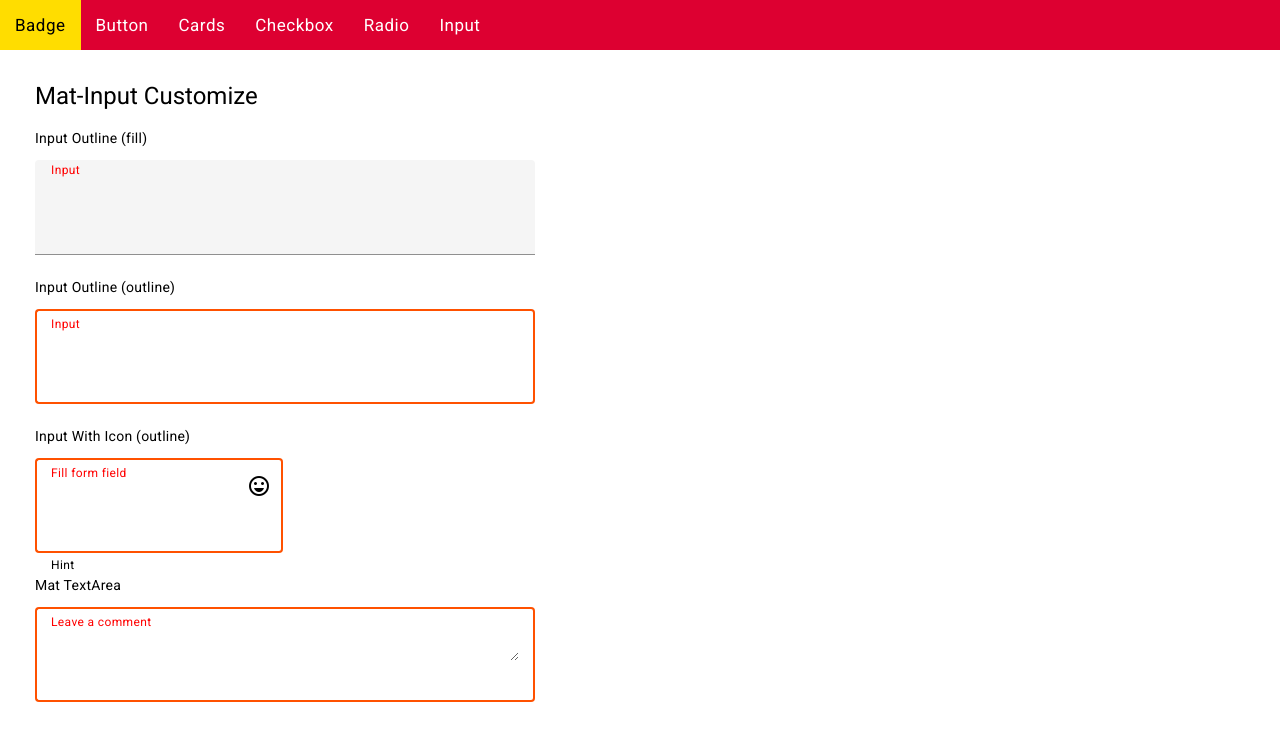
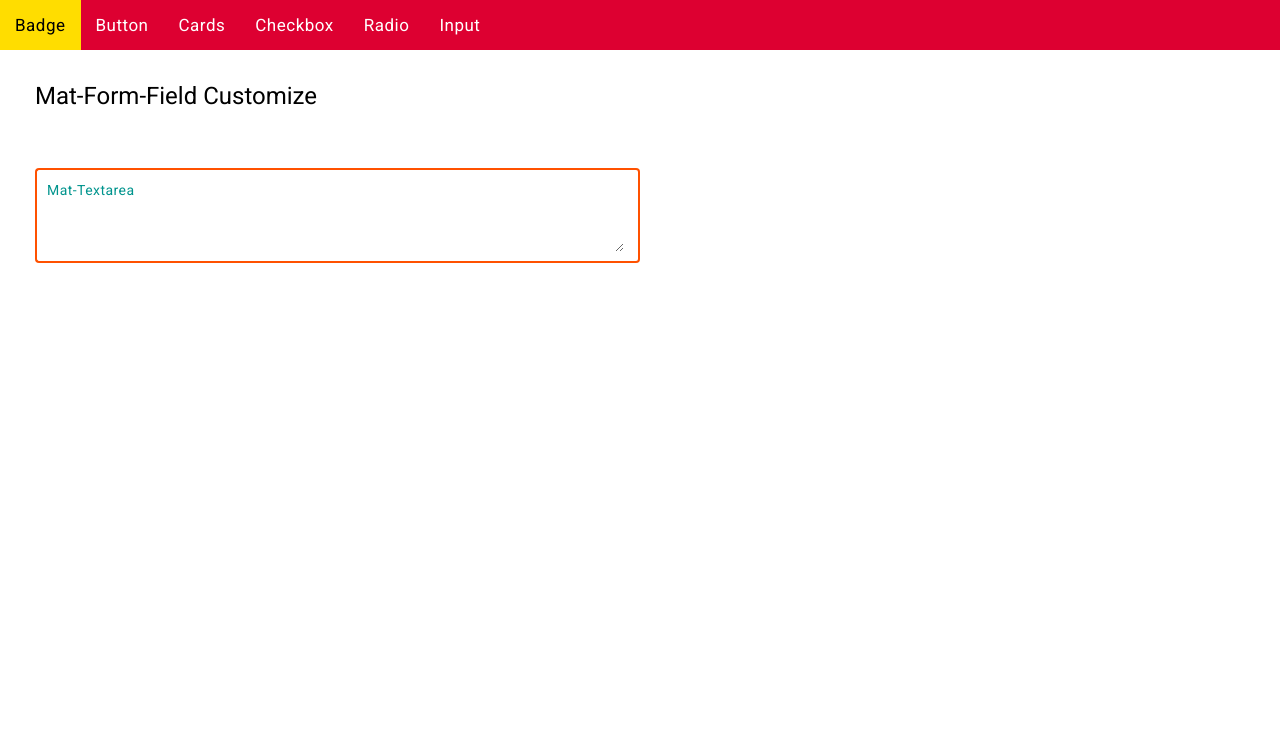
Before and after one commit to Haresh-thumar/Angular-Material-v15-Customize, an Angular app: page /input in a window 1280 px wide. Shown: the top 740 px of the page. Built offline with nearby package versions, Linux system fonts and the light colour scheme.

Commit message:
input customize complete

```diff
--- a/src/app/app.module.ts
+++ b/src/app/app.module.ts
@@ -17,9 +17,9 @@ import { CheckboxComponent } from './checkbox/checkbox.component';
 import { MatCheckboxModule } from '@angular/material/checkbox';
 import { RadioComponent } from './radio/radio.component';
 import { MatRadioModule } from '@angular/material/radio';
-import { InputComponent } from './input/input.component';
 import { MatFormFieldModule } from '@angular/material/form-field';
 import { MatInputModule } from '@angular/material/input';
+import { InputComponent } from './input/input.component';
 
 
 @NgModule({
@@ -30,7 +30,7 @@ import { MatInputModule } from '@angular/material/input';
     CardsComponent,
     CheckboxComponent,
     RadioComponent,
-    InputComponent
+    InputComponent,
   ],
   imports: [
     BrowserModule,
--- a/src/app/input/input.component.html
+++ b/src/app/input/input.component.html
@@ -1,31 +1,34 @@
-<h1>Mat-Input Customize</h1>
+<h1>Mat-Form-Field Customize</h1>
 
 
-<!---------- Input Customize ----------->
-<form class="example-form">
-  <p>Input Outline (fill)</p>
-  <mat-form-field class="example-full-width" appearance="fill">
-    <mat-label>Input</mat-label>
-    <input matInput placeholder="Enter User Name...">
-  </mat-form-field>
+<br><br>
 
-  <p>Input Outline (outline)</p>
-  <mat-form-field class="example-full-width" appearance="outline">
-    <mat-label>Input</mat-label>
-    <input matInput placeholder="Enter Email Name...">
-  </mat-form-field>
+<!-- <p>Mat-Form-Field Input Customize (Outline)</p>
+<mat-form-field appearance="outline" class="example-full-width">
+  <mat-label>Input</mat-label>
+  <input matInput placeholder="Enter Your Name...">
+</mat-form-field> -->
 
-  <p>Input With Icon (outline)</p>
-  <mat-form-field appearance="outline">
-    <mat-label>Fill form field</mat-label>
-    <input matInput placeholder="Placeholder">
-    <mat-icon matSuffix>sentiment_very_satisfied</mat-icon>
-    <mat-hint>Hint</mat-hint>
-  </mat-form-field>
 
-  <p>Mat TextArea</p>
-  <mat-form-field class="example-full-width" appearance="outline">
-    <mat-label>Leave a comment</mat-label>
-    <textarea matInput placeholder="Ex. It makes me feel..."></textarea>
-  </mat-form-field>
-</form>
+
+<!-- <p>Mat-Form-Field Input Customize (fill)</p>
+<mat-form-field appearance="fill" class="example-full-width">
+  <mat-label>Input</mat-label>
+  <input matInput placeholder="Enter Your Name...">
+</mat-form-field> -->
+
+
+
+<!-- <p>Mat-Input With Icon (Outline)</p>
+<mat-form-field appearance="outline">
+  <mat-label>Outline form field</mat-label>
+  <input matInput placeholder="Placeholder">
+  <mat-icon matSuffix>sentiment_very_satisfied</mat-icon>
+</mat-form-field> -->
+
+
+
+<mat-form-field class="example-full-width" appearance="outline">
+  <mat-label>Mat-Textarea</mat-label>
+  <textarea matInput placeholder="Write a Comment...."></textarea>
+</mat-form-field>
--- a/src/app/input/input.component.scss
+++ b/src/app/input/input.component.scss
@@ -1,19 +1,13 @@
-.example-form {
-  min-width: 150px;
-  max-width: 500px;
-  width: 100%;
-}
-
 .example-full-width {
-  width: 100%;
+  width: 50%;
 }
 
 
-/*-------------------------------------------------------------------------------------------------------------------------
-                                                For appearance (outline)
--------------------------------------------------------------------------------------------------------------------------*/
+/*--------------------------------------------------------------------------------------------
+                                  For Appearance (Outline)
+--------------------------------------------------------------------------------------------*/
 
-// // change mat-input lable color & background & font-size on focus
+// // Change Mat-Input Color & Background & Font-Size On Focus
 // ::ng-deep .mdc-text-field--focused:not(.mdc-text-field--disabled) .mdc-floating-label {
 //   color: orangered; // lable color
 //   background-color: yellow; // lable background
@@ -21,33 +15,34 @@
 //   padding: 0 10px; // add padding in lable
 // }
 
-// // change Mat-Input floating Lable byDefault color
-// ::ng-deep .mdc-text-field:not(.mdc-text-field--disabled) .mdc-floating-label {
-//   color: red;
+// // Change Mat-Input Floating-Lable Byefault Color
+// ::ng-deep .mdc-text-field:not(.mdc-text-field-disabled) .mdc-floating-label {
+//   color: rgb(0, 148, 141);
 // }
 
 // // Change Lable Font Position
 // ::ng-deep .mat-mdc-text-field-wrapper .mat-mdc-form-field-flex .mat-mdc-floating-label {
-//   top: 10px !important;
+//   top: 13px !important;
+//   left: 0px;
 //   font-size: 12px;
 // }
 
-// // change lable color, background &b font size when focus after change lable position
+// // Change Kable Color, Background & Font-Size When Focus After Change Lable Position
 // ::ng-deep .mat-mdc-form-field .mdc-text-field--outlined .mdc-notched-outline--upgraded .mdc-floating-label--float-above {
 //   color: rgb(255, 255, 255);
 //   top: 28px !important;
 //   position: relative !important;
 //   font-weight: 300 !important;
 //   background-color: rgb(0, 182, 182);
-//   // --mat-mdc-form-field-floating-label-scale: 1.5; // change lable scale
+//   --mat-mdc-form-field-floating-label-scale: 0.8;
 // }
 
-// // change mat-input value color when Typing...
+// // Change Mat-Input Value Color
 // ::ng-deep .mdc-text-field:not(.mdc-text-field--disabled) .mdc-text-field__input {
 //   color: rgb(238, 0, 198); // change input inside font color
 // }
 
-// // change mat-input placeholder color
+// // Change Mat-Input Placeholder Color
 // ::ng-deep .mdc-text-field:not(.mdc-text-field--disabled) .mdc-text-field__input::placeholder {
 //   color: rgb(241, 117, 0); // change placeholder color
 //   font-size: 12px !important;
@@ -58,7 +53,9 @@
 //   caret-color: rgb(0, 182, 182);
 // }
 
-// // Change Input Border Color
+
+
+// // Change Mat-Input Border Color & Width
 // ::ng-deep .mdc-text-field--outlined:not(.mdc-text-field--disabled) .mdc-notched-outline__leading,
 // ::ng-deep .mdc-text-field--outlined:not(.mdc-text-field--disabled) .mdc-notched-outline__notch,
 // ::ng-deep .mdc-text-field--outlined:not(.mdc-text-field--disabled) .mdc-notched-outline__trailing {
@@ -66,27 +63,27 @@
 //   border-width: 2px;
 // }
 
-// // Hover to change outline color same as border color in mat-form-field
+// // Hover To Change Outline Color Same as Border Color in Mat-Input
 // ::ng-deep .mdc-text-field--outlined:not(.mdc-text-field--disabled):not(.mdc-text-field--focused):hover .mdc-notched-outline .mdc-notched-outline__leading,
 // ::ng-deep .mdc-text-field--outlined:not(.mdc-text-field--disabled):not(.mdc-text-field--focused):hover .mdc-notched-outline .mdc-notched-outline__notch,
 // ::ng-deep .mdc-text-field--outlined:not(.mdc-text-field--disabled):not(.mdc-text-field--focused):hover .mdc-notched-outline .mdc-notched-outline__trailing {
-//   border-color: rgb(255, 81, 0);
+//   border-color: rgb(0, 182, 182);
 // }
 
-// // Focus to change border color on mat-form-field
+// // Focus To Change Border Color in Mat-Input
 // ::ng-deep .mdc-text-field--outlined:not(.mdc-text-field--disabled).mdc-text-field--focused .mdc-notched-outline__leading,
 // ::ng-deep .mdc-text-field--outlined:not(.mdc-text-field--disabled).mdc-text-field--focused .mdc-notched-outline__notch,
 // ::ng-deep .mdc-text-field--outlined:not(.mdc-text-field--disabled).mdc-text-field--focused .mdc-notched-outline__trailing {
-//   border-color: rgb(0, 182, 182);
+//   border-color: green;
 //   border-width: 2px;
 // }
 
-// // change mat-form-field height
+// // Change Mat-Form-Field Input Height
 // ::ng-deep .mat-mdc-text-field-wrapper {
 //   height: 35px !important;
 // }
 
-// // change mat-form-field inside input with text position
+// // Change Mat-Form-Field Inside Input With text Position
 // ::ng-deep .mat-mdc-input-element {
 //   top: -10px !important;
 //   position: relative !important;
@@ -95,36 +92,35 @@
 
 
 
-/*-------------------------------------------------------------------------------------------------------------------------
-                                                For appearance (fill)
--------------------------------------------------------------------------------------------------------------------------*/
-
-// // change mat-input lable color & background & font-size on focus
+/*--------------------------------------------------------------------------------------------
+                                  For Appearance (Fill)
+--------------------------------------------------------------------------------------------*/
+// Change Mat-Input Color & Background & Font-Size On Focus
 // ::ng-deep .mdc-text-field--focused:not(.mdc-text-field--disabled) .mdc-floating-label {
 //   color: orangered; // lable color
 //   background-color: yellow; // lable background
 //   font-size: 14px !important; // lable font-size
 //   padding: 0 10px; // add padding in lable
-//   z-index: 99;
 // }
 
-// // change Mat-Input floating Lable byDefault color
-// ::ng-deep .mdc-text-field:not(.mdc-text-field--disabled) .mdc-floating-label {
-//   color: red;
+// Change Mat-Input Floating-Lable Byefault Color
+// ::ng-deep .mdc-text-field:not(.mdc-text-field-disabled) .mdc-floating-label {
+//   color: rgb(0, 148, 141);
 // }
 
-// // Change Lable Font Position
+// Change Lable Font Position
 // ::ng-deep .mat-mdc-text-field-wrapper .mat-mdc-form-field-flex .mat-mdc-floating-label {
-//   top: 20px !important;
+//   top: 22px !important;
+//   left: 0px;
 //   font-size: 12px;
 // }
 
-// // change mat-input value color when Typing...
+// Change Mat-Input Value Color
 // ::ng-deep .mdc-text-field:not(.mdc-text-field--disabled) .mdc-text-field__input {
 //   color: rgb(238, 0, 198); // change input inside font color
 // }
 
-// // change mat-input placeholder color
+// Change Mat-Input Placeholder Color
 // ::ng-deep .mdc-text-field:not(.mdc-text-field--disabled) .mdc-text-field__input::placeholder {
 //   color: rgb(241, 117, 0); // change placeholder color
 //   font-size: 12px !important;
@@ -135,79 +131,77 @@
 //   caret-color: rgb(0, 182, 182);
 // }
 
-// // Focus to Change Input Background Color
-// ::ng-deep .mat-mdc-form-field-focus-overlay {
-//   background-color: rgb(0, 182, 182);
+// change Bottom Border Color in Mat-Input
+// ::ng-deep .mdc-text-field--filled:not(.mdc-text-field--disabled) .mdc-line-ripple::before {
+//   border-bottom-color: rgba(212, 0, 0, 0.42);
 // }
 
-// // Remove Background in input
-// ::ng-deep .mdc-text-field--filled:not(.mdc-text-field--disabled) {
-//   background-color: transparent !important;
-// }
-
-// // Hover to change background color in input
-// ::ng-deep .mat-mdc-form-field.mat-focused .mat-mdc-form-field-focus-overlay {
-//   opacity: 0;
-// }
-
-// // change bottom border color in input
-// ::ng-deep .mdc-text-field--filled:not(.mdc-text-field--disabled) .mdc-line-ripple::before {
-//   border-bottom-color: rgba(212, 0, 0, 0.42); // change bottom border color
-// }
-
-// // hover to change bottom border color in input
+// Hover to Change Bottom Border Color
 // ::ng-deep .mdc-text-field--filled:not(.mdc-text-field--disabled):hover .mdc-line-ripple::before {
 //   border-bottom-color: rgba(0, 4, 255, 0.87);
 // }
 
-// // Focus to change border color in input
+// Focus to Change Border Bottom color
 // ::ng-deep .mdc-text-field--filled .mdc-line-ripple::after {
-//   border-bottom-width: 0;
-//   border-bottom: 1px solid rgb(0, 182, 182);
+//   border-bottom: 2px solid rgb(0, 182, 182);
 // }
 
-// // change padding in input
+// Change Padding in Mat-Input
 // ::ng-deep .mat-mdc-text-field-wrapper:not(.mdc-text-field--outlined) .mat-mdc-form-field-infix {
 //   padding-top: 24px;
 //   padding-bottom: 8px;
 // }
 
-// // change mat-input background on hover
+// Focus to Change Input Background Color
 // ::ng-deep .mat-mdc-form-field-focus-overlay {
-//   background-color: rgb(255, 17, 17) !important;
+//   background-color: rgba(243, 141, 45, 0.8);
+// }
+
+// Remove Background in Mat-Input
+// ::ng-deep .mdc-text-field--filled:not(.mdc-text-field--outlined) {
+//   background-color: transparent !important;
+// }
+
+// Hover to Change Background Color in Mat-Input
+// ::ng-deep .mdc-text-field.mat-focused .mat-mdc-form-field-focus-overlay {
+//   opacity: 0.8;
 // }
 
 
 
 
 
-/*-------------------------------------------------------------------------------------------------------------------------
-                                                Input Inside Icon
--------------------------------------------------------------------------------------------------------------------------*/
 
-// // Add padding-right & color in input icon & add background color
+
+
+/*--------------------------------------------------------------------------------------------
+                              Input Icon Color & Background Change
+--------------------------------------------------------------------------------------------*/
+
+// // Change Mat-Input Background Color
 // ::ng-deep .mat-mdc-form-field-has-icon-suffix .mat-mdc-text-field-wrapper {
 //   background-color: rgb(255, 207, 134);
-//   color: rgb(255, 81, 0);
 // }
 
-// // Change icon Position
+// // Change Icon Position
 // ::ng-deep .mat-mdc-form-field-icon-suffix>.mat-icon {
 //   padding: 1px !important;
-//   top: 4px !important;
+//   top: 12px !important;
 //   right: 7px !important;
 //   position: absolute !important;
 //   z-index: 5 !important;
+//   color: rgb(255, 81, 0);
+//   font-size: 20px;
 // }
 
 
 
 
 
-/*-------------------------------------------------------------------------------------------------------------------------
-                                                  Text-Area
--------------------------------------------------------------------------------------------------------------------------*/
-// change mat-input lable color & background & font-size on focus
+/*--------------------------------------------------------------------------------------------
+                              Customize Mat-TextArea
+--------------------------------------------------------------------------------------------*/
+// Change Mat-TextArea Color & Background & Font-Size On Focus
 ::ng-deep .mdc-text-field--focused:not(.mdc-text-field--disabled) .mdc-floating-label {
   color: orangered; // lable color
   background-color: yellow; // lable background
@@ -215,44 +209,46 @@
   padding: 0 10px; // add padding in lable
 }
 
-// change Mat-Input floating Lable byDefault color
-::ng-deep .mdc-text-field:not(.mdc-text-field--disabled) .mdc-floating-label {
-  color: red;
+// Change Mat-TextArea Floating-Lable Byefault Color
+::ng-deep .mdc-text-field:not(.mdc-text-field-disabled) .mdc-floating-label {
+  color: rgb(0, 148, 141);
 }
 
-// Change Lable Font Position
+// Change Mat-TextArea Lable Font Position
 ::ng-deep .mat-mdc-text-field-wrapper .mat-mdc-form-field-flex .mat-mdc-floating-label {
-  top: 10px !important;
-  font-size: 12px;
+  top: 19px !important;
+  left: 0px;
+  font-size: 14px;
 }
 
-// change lable color, background &b font size when focus after change lable position
+// Change Mat-TextArea Lable Color, Background & Font-Size When Focus After Change Lable Position
 ::ng-deep .mat-mdc-form-field .mdc-text-field--outlined .mdc-notched-outline--upgraded .mdc-floating-label--float-above {
   color: rgb(255, 255, 255);
   top: 28px !important;
   position: relative !important;
   font-weight: 300 !important;
   background-color: rgb(0, 182, 182);
-  // --mat-mdc-form-field-floating-label-scale: 1.5; // change lable scale
+  --mat-mdc-form-field-floating-label-scale: 0.8;
 }
 
-// change mat-input value color when Typing...
+// Change Mat-TextArea Value Color
 ::ng-deep .mdc-text-field:not(.mdc-text-field--disabled) .mdc-text-field__input {
   color: rgb(238, 0, 198); // change input inside font color
 }
 
-// change mat-input placeholder color
+// Change Mat-TextArea Placeholder Color
 ::ng-deep .mdc-text-field:not(.mdc-text-field--disabled) .mdc-text-field__input::placeholder {
   color: rgb(241, 117, 0); // change placeholder color
   font-size: 12px !important;
 }
 
-// change caret color on focus (|)
+// change Mat-TextArea caret color on focus (|)
 ::ng-deep .mdc-text-field .mdc-text-field__input {
   caret-color: rgb(0, 182, 182);
 }
 
-// Change Input Border Color
+
+// Change Mat-TextArea Border Color & Width
 ::ng-deep .mdc-text-field--outlined:not(.mdc-text-field--disabled) .mdc-notched-outline__leading,
 ::ng-deep .mdc-text-field--outlined:not(.mdc-text-field--disabled) .mdc-notched-outline__notch,
 ::ng-deep .mdc-text-field--outlined:not(.mdc-text-field--disabled) .mdc-notched-outline__trailing {
@@ -260,28 +256,57 @@
   border-width: 2px;
 }
 
-// Hover to change outline color same as border color in mat-form-field
+
+// Hover To Change Mat-TextArea Outline Color Same as Border Color
 ::ng-deep .mdc-text-field--outlined:not(.mdc-text-field--disabled):not(.mdc-text-field--focused):hover .mdc-notched-outline .mdc-notched-outline__leading,
 ::ng-deep .mdc-text-field--outlined:not(.mdc-text-field--disabled):not(.mdc-text-field--focused):hover .mdc-notched-outline .mdc-notched-outline__notch,
 ::ng-deep .mdc-text-field--outlined:not(.mdc-text-field--disabled):not(.mdc-text-field--focused):hover .mdc-notched-outline .mdc-notched-outline__trailing {
-  border-color: rgb(255, 81, 0);
+  border-color: rgb(0, 182, 182);
 }
 
-// Focus to change border color on mat-form-field
+
+// Focus To Change Border Color in Mat-TextArea
 ::ng-deep .mdc-text-field--outlined:not(.mdc-text-field--disabled).mdc-text-field--focused .mdc-notched-outline__leading,
 ::ng-deep .mdc-text-field--outlined:not(.mdc-text-field--disabled).mdc-text-field--focused .mdc-notched-outline__notch,
 ::ng-deep .mdc-text-field--outlined:not(.mdc-text-field--disabled).mdc-text-field--focused .mdc-notched-outline__trailing {
-  border-color: rgb(0, 182, 182);
+  border-color: green;
   border-width: 2px;
 }
 
-// change mat-form-field height
+// Change Mat-TextArea Height
 ::ng-deep .mat-mdc-text-field-wrapper {
   height: 95px !important;
 }
 
-// change mat-form-field inside input with text position
+// Change Mat-TextArea Inside Input With text Position
 ::ng-deep .mat-mdc-input-element {
-  top: -10px !important;
+  top: 20px !important;
   position: relative !important;
 }
+
+// Mat-TextArea Auto Resize
+::ng-deep textarea.cdk-textarea-autosize {
+  resize: none;
+}
+
+::ng-deep textarea.cdk-textarea-autosize-measuring {
+  padding: 2px 0 !important;
+  box-sizing: content-box !important;
+  height: auto !important;
+  overflow: hidden !important;
+}
+
+::ng-deep textarea.cdk-textarea-autosize-measuring-firefox {
+  padding: 2px 0 !important;
+  box-sizing: content-box !important;
+  height: 0 !important;
+}
+
+::ng-deep .mdc-text-field--no-label:not(.mdc-text-field--outlined):not(.mdc-text-field--textarea) .mat-mdc-form-field-infix {
+  padding-top: 16px;
+  padding-bottom: 16px;
+}
+
+::ng-deep .mdc-text-field--textarea .mdc-text-field__input {
+  line-height: 2.5rem;
+}
```
